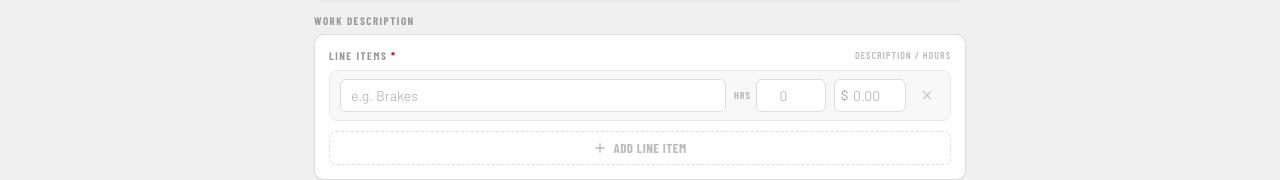
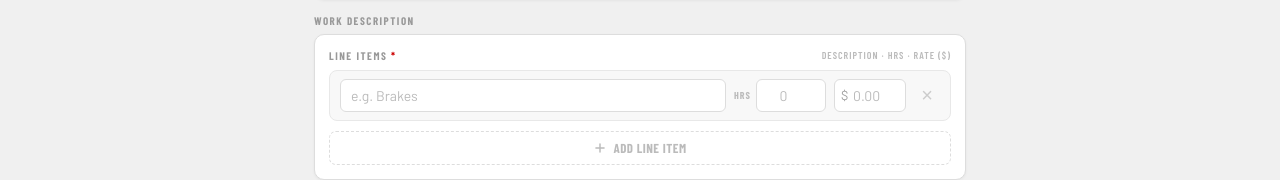
Before and after one commit to jasonfishback/work-orders, a Next.js app: page / in a window 1280 px wide. Shown: the part 537-717 px from the top of the page. Built offline with nearby package versions, Linux system fonts and the light colour scheme.

Commit message:
Fix col-hint label

```diff
--- a/app/page.js
+++ b/app/page.js
@@ -229,7 +229,7 @@ export default function TicketPage() {
           <div className="card">
             <div className="line-header">
               <span className="sec-lbl" style={{ margin: 0 }}>Line Items <span className="req">*</span></span>
-              <span className="col-hint">Description / Hours</span>
+              <span className="col-hint">Description · Hrs · Rate ($)</span>
             </div>
             <div className="line-items">
               {lineItems.map(item => (
```
